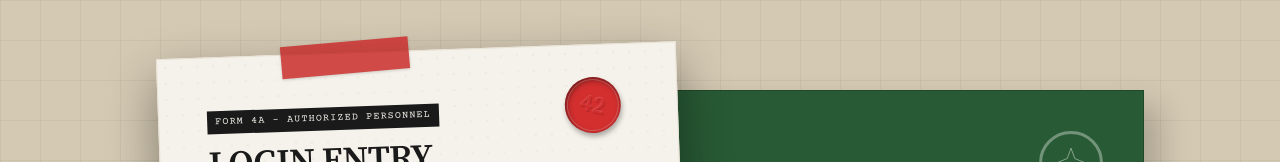
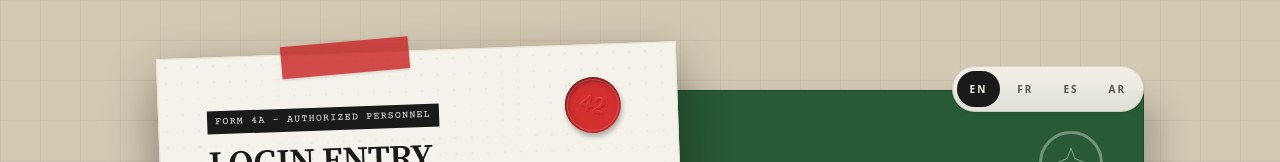
Before and after one commit to hanouahlem/Ft_Transcendence, a Next.js app in the folder frontend/: page /login in a window 1280 px wide. Shown: the top 162 px of the page. Built offline with nearby package versions, Linux system fonts and the light colour scheme; no server answers; a web font is replaced by a local one.

Commit message:
fix: restore locale switcher on login

```diff
--- a/frontend/app/(auth)/login/page.tsx
+++ b/frontend/app/(auth)/login/page.tsx
@@ -23,7 +23,7 @@ export default function LoginPage() {
 	const router = useRouter();
 	const searchParams = useSearchParams();
 	const { login, isLoggedIn, isAuthLoading } = useAuth();
-	const { isRtl, t, locale } = useI18n();
+	const { t, locale } = useI18n();
 
 	const [identifier, setIdentifier] = useState("");
 	const [password, setPassword] = useState("");
@@ -58,7 +58,7 @@ export default function LoginPage() {
 	}, [searchParams]);
 
 	const dateLabel = new Date()
-		.toLocaleDateString("en-US", {
+		.toLocaleDateString(locale, {
 			month: "short",
 			day: "2-digit",
 			year: "numeric",
@@ -283,6 +283,7 @@ export default function LoginPage() {
 	return (
 		<>
 			<AuthPageShell
+			localeSwitcher={<LocaleSwitcher />}
 			panelAlign="right"
 			footer={
 				<p className="inline-block border border-label/20 bg-paper-muted px-4 py-2 font-mono text-[11px] uppercase tracking-[0.3em] text-ink/65">
```
